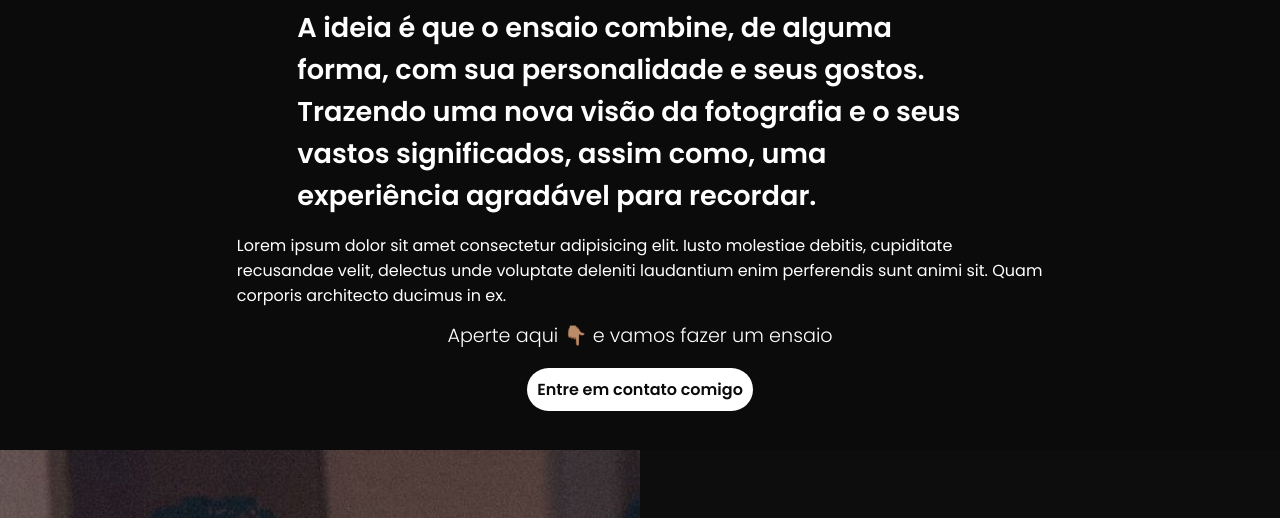
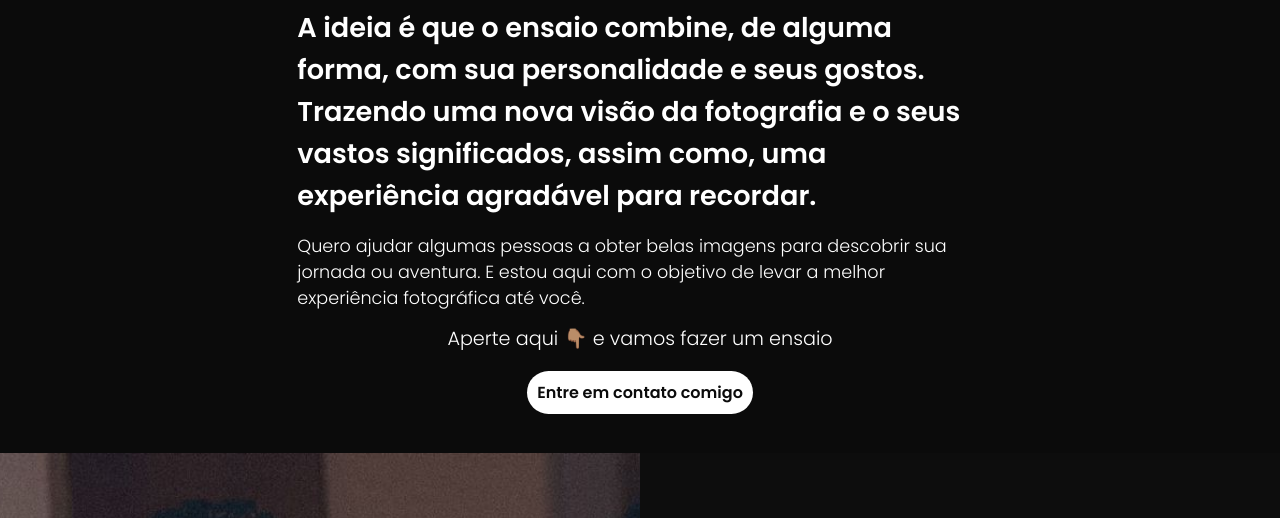
Before and after one commit to ViniciusOliver-stack/Landing-Pages, a plain HTML site: page index.html in a window 1280 px wide. Shown: the part 193-711 px from the top of the page. Drawn offline with nearby package versions, Linux system fonts and the light colour scheme.

Commit message:
Update index.html

```diff
--- a/index.html
+++ b/index.html
@@ -56,10 +56,10 @@
                 </h3>
             </div>
             <div class="subtitle2">
-                <p>
-                    Lorem ipsum dolor sit amet consectetur adipisicing elit. Iusto molestiae debitis, cupiditate recusandae velit, delectus unde voluptate deleniti laudantium enim perferendis sunt animi sit. Quam corporis architecto ducimus in ex.
-                </p>
 
+                <h5>
+                    Quero ajudar algumas pessoas a obter belas imagens para descobrir sua jornada ou aventura. E estou aqui com o objetivo de levar a melhor experiência fotográfica até você.
+                </h5>
             </div>
             <div class="fale-comigo">
                 <p>Aperte aqui 👇🏽 e vamos fazer um ensaio</p>
```
